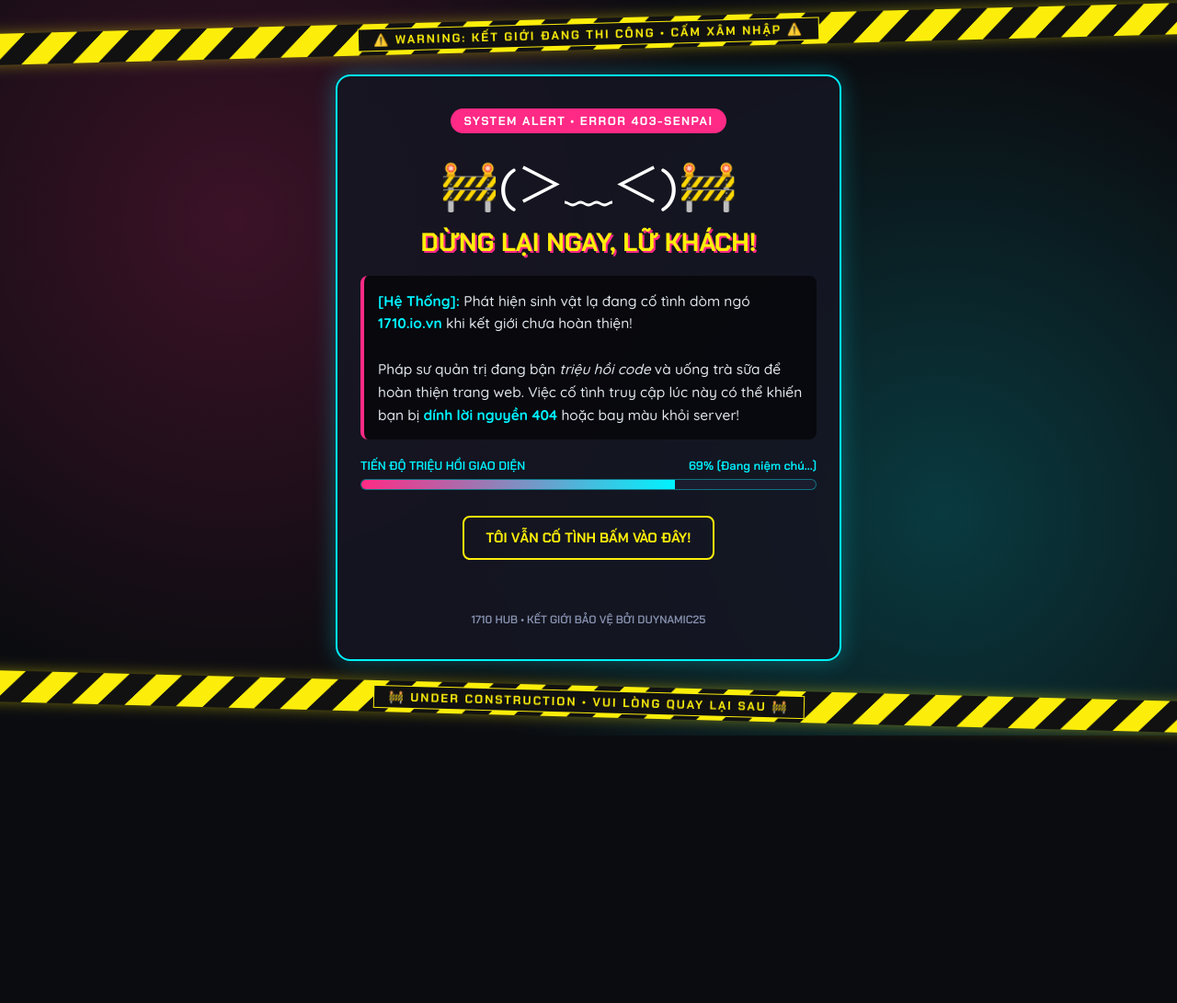
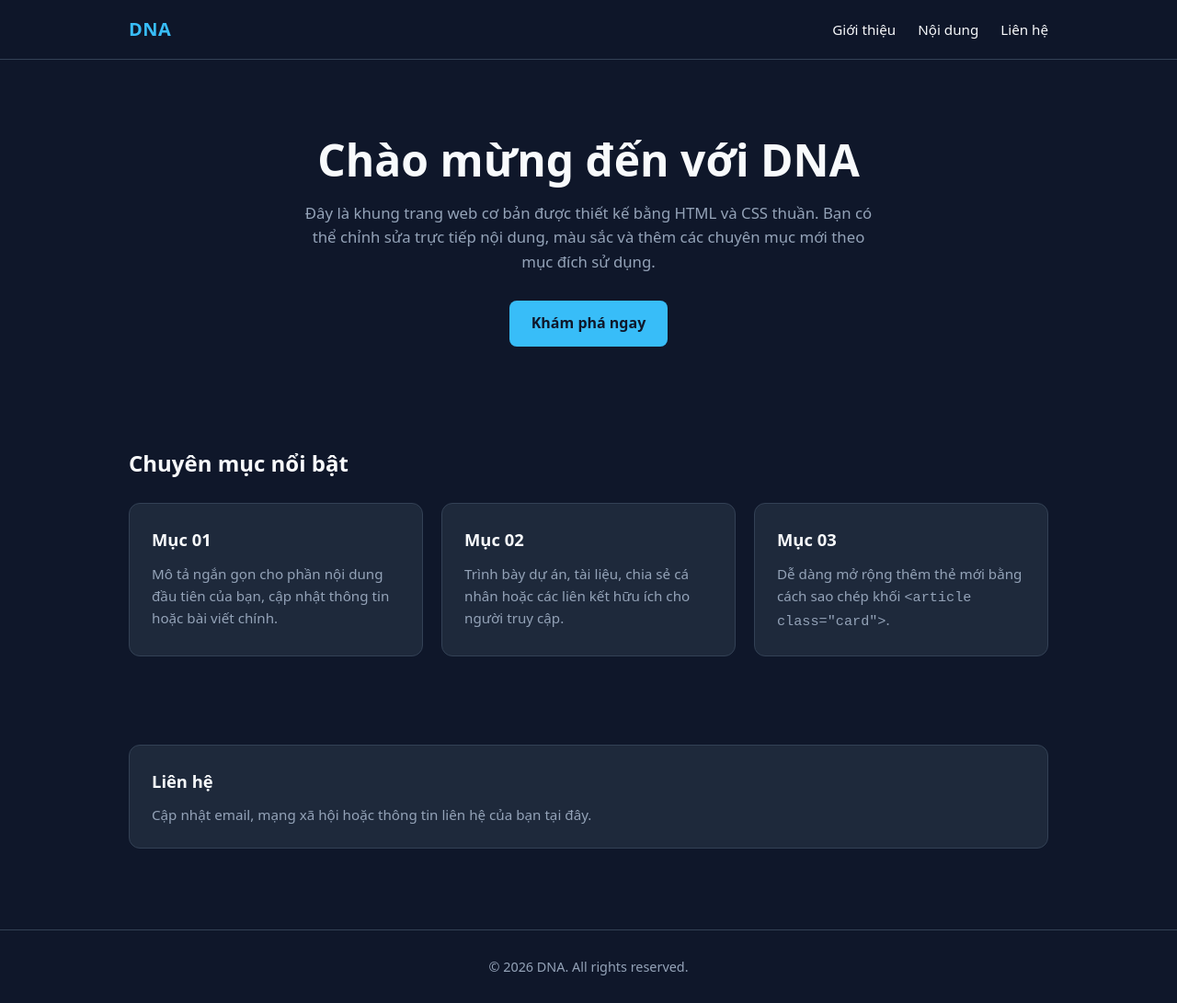
Before and after one commit to duynamlc25-sudo/1710.io.vn, a plain HTML site: page index.html in a window 1280 px wide. Shown: the whole page at 92% size. Before the commit the page ends 800 px from the top, so only its background shows below. Drawn offline with Linux system fonts and the light colour scheme.

Commit message:
Update index.html

```diff
--- a/index.html
+++ b/index.html
@@ -3,9 +3,17 @@
 <head>
   <meta charset="UTF-8" />
   <meta name="viewport" content="width=device-width, initial-scale=1.0" />
-  <title>1710.io.vn | KHU VỰC CẤM ĐỊA</title>
+  <title>DNA — Trang Thông Tin Cá Nhân</title>
   <style>
-    @import url('https://fonts.googleapis.com/css2?family=Chakra+Petch:wght@600;700&family=Quicksand:wght@500;700&display=swap');
+    :root {
+      --bg: #0f172a;
+      --surface: #1e293b;
+      --text: #f8fafc;
+      --muted: #94a3b8;
+      --accent: #38bdf8;
+      --accent-hover: #0284c7;
+      --border: #334155;
+    }
 
     * {
       box-sizing: border-box;
@@ -14,224 +22,200 @@
     }
 
     body {
-      background-color: #0b0c10;
-      background-image:
-        radial-gradient(circle at 20% 30%, rgba(255, 42, 133, 0.2) 0%, transparent 45%),
-        radial-gradient(circle at 80% 70%, rgba(0, 243, 255, 0.2) 0%, transparent 45%);
-      color: #ffffff;
-      font-family: 'Quicksand', sans-serif;
-      min-height: 100vh;
-      display: flex;
-      flex-direction: column;
-      justify-content: center;
-      align-items: center;
-      overflow-x: hidden;
-      padding: 20px;
+      font-family: system-ui, -apple-system, BlinkMacSystemFont, "Segoe UI", Roboto, sans-serif;
+      background-color: var(--bg);
+      color: var(--text);
+      line-height: 1.6;
     }
 
-    .hazard-tape {
-      position: fixed;
-      left: -10%;
-      width: 120%;
-      height: 34px;
-      background: repeating-linear-gradient(
-        -45deg,
-        #fcee0a,
-        #fcee0a 20px,
-        #111 20px,
-        #111 40px
-      );
-      display: flex;
-      align-items: center;
-      justify-content: center;
-      font-family: 'Chakra Petch', sans-serif;
-      font-weight: 700;
-      letter-spacing: 2px;
-      font-size: 13px;
-      box-shadow: 0 0 15px rgba(252, 238, 10, 0.4);
-      z-index: 10;
-    }
-
-    .tape-top { top: 20px; transform: rotate(-1.5deg); }
-    .tape-bottom { bottom: 20px; transform: rotate(1.5deg); }
-
-    .tape-text {
-      background: #111;
-      color: #fcee0a;
-      padding: 3px 16px;
-      border: 1px solid #fcee0a;
+    a {
+      color: inherit;
+      text-decoration: none;
     }
 
     .container {
-      background: rgba(20, 22, 34, 0.9);
-      border: 2px solid #00f3ff;
-      box-shadow: 0 0 25px rgba(0, 243, 255, 0.3);
-      border-radius: 16px;
-      max-width: 550px;
       width: 100%;
-      padding: 35px 25px;
-      text-align: center;
-      position: relative;
-      z-index: 5;
+      max-width: 1040px;
+      margin: 0 auto;
+      padding: 0 20px;
     }
 
-    .badge {
-      display: inline-block;
-      background: #ff2a85;
-      color: #fff;
-      font-family: 'Chakra Petch', sans-serif;
-      font-weight: 700;
-      font-size: 13px;
-      padding: 5px 14px;
-      border-radius: 50px;
-      letter-spacing: 1.5px;
-      margin-bottom: 15px;
+    /* Header */
+    header {
+      border-bottom: 1px solid var(--border);
+      background-color: rgba(15, 23, 42, 0.9);
+      position: sticky;
+      top: 0;
+      backdrop-filter: blur(8px);
     }
 
-    .anime-emoji {
-      font-size: 52px;
-      margin-bottom: 10px;
+    .nav {
+      display: flex;
+      justify-content: space-between;
+      align-items: center;
+      height: 64px;
     }
 
-    h1 {
-      font-family: 'Chakra Petch', sans-serif;
-      font-size: 28px;
-      text-transform: uppercase;
-      color: #fcee0a;
-      text-shadow: 2px 2px 0px #ff2a85;
-      margin-bottom: 15px;
+    .logo {
+      font-weight: 700;
+      font-size: 1.25rem;
+      letter-spacing: 0.5px;
+      color: var(--accent);
     }
 
-    .dialogue-box {
-      background: rgba(0, 0, 0, 0.6);
-      border-left: 4px solid #ff2a85;
-      padding: 15px;
-      border-radius: 8px;
-      text-align: left;
-      margin: 18px 0;
-      font-size: 15.5px;
-      line-height: 1.6;
-      color: #e0e6ed;
+    .nav-links {
+      display: flex;
+      gap: 24px;
+      list-style: none;
+      font-size: 0.95rem;
     }
 
-    .dialogue-box strong { color: #00f3ff; }
-
-    .progress-wrapper { margin: 20px 0; text-align: left; }
-
-    .progress-label {
-      display: flex;
-      justify-content: space-between;
-      font-family: 'Chakra Petch', sans-serif;
-      font-size: 13px;
-      color: #00f3ff;
-      margin-bottom: 6px;
+    .nav-links a:hover {
+      color: var(--accent);
     }
 
-    .progress-bar {
-      width: 100%;
-      height: 12px;
-      background: #1a1d2e;
-      border-radius: 10px;
-      overflow: hidden;
-      border: 1px solid rgba(0, 243, 255, 0.4);
+    /* Hero */
+    .hero {
+      padding: 80px 0 60px;
+      text-align: center;
     }
 
-    .progress-fill {
-      width: 69%;
-      height: 100%;
-      background: linear-gradient(90deg, #ff2a85, #00f3ff);
+    .hero h1 {
+      font-size: clamp(2rem, 5vw, 3rem);
+      line-height: 1.2;
+      margin-bottom: 16px;
     }
 
-    .btn-troll {
-      background: transparent;
-      color: #fcee0a;
-      border: 2px solid #fcee0a;
-      font-family: 'Chakra Petch', sans-serif;
-      font-weight: 700;
-      font-size: 15px;
+    .hero p {
+      max-width: 620px;
+      margin: 0 auto 28px;
+      color: var(--muted);
+      font-size: 1.05rem;
+    }
+
+    .btn {
+      display: inline-block;
+      background-color: var(--accent);
+      color: #0f172a;
+      font-weight: 600;
       padding: 12px 24px;
       border-radius: 8px;
-      cursor: pointer;
-      margin-top: 8px;
-      text-transform: uppercase;
+      transition: background-color 0.2s ease;
     }
 
-    .btn-troll:hover {
-      background: #fcee0a;
-      color: #000;
+    .btn:hover {
+      background-color: var(--accent-hover);
+      color: #ffffff;
     }
 
-    #secret-msg {
-      margin-top: 15px;
-      font-size: 15px;
-      color: #ff2a85;
-      font-weight: 700;
-      min-height: 22px;
+    /* Sections / Cards */
+    section {
+      padding: 48px 0;
     }
 
-    .footer-tag {
-      margin-top: 20px;
-      font-size: 12px;
-      color: #8892b0;
-      font-family: 'Chakra Petch', sans-serif;
+    .section-title {
+      font-size: 1.5rem;
+      margin-bottom: 24px;
+    }
+
+    .grid {
+      display: grid;
+      grid-template-columns: repeat(auto-fit, minmax(260px, 1fr));
+      gap: 20px;
+    }
+
+    .card {
+      background-color: var(--surface);
+      border: 1px solid var(--border);
+      border-radius: 12px;
+      padding: 24px;
+    }
+
+    .card h3 {
+      margin-bottom: 10px;
+      font-size: 1.15rem;
+    }
+
+    .card p {
+      color: var(--muted);
+      font-size: 0.95rem;
+    }
+
+    /* Footer */
+    footer {
+      border-top: 1px solid var(--border);
+      padding: 28px 0;
+      margin-top: 40px;
+      text-align: center;
+      color: var(--muted);
+      font-size: 0.9rem;
+    }
+
+    @media (max-width: 600px) {
+      .nav-links {
+        gap: 14px;
+        font-size: 0.85rem;
+      }
     }
   </style>
 </head>
 <body>
+  <header>
+    <div class="container nav">
+      <a href="#" class="logo">DNA</a>
+      <ul class="nav-links">
+        <li><a href="#gioi-thieu">Giới thiệu</a></li>
+        <li><a href="#noi-dung">Nội dung</a></li>
+        <li><a href="#lien-he">Liên hệ</a></li>
+      </ul>
+    </div>
+  </header>
 
-  <div class="hazard-tape tape-top">
-    <span class="tape-text">⚠️ WARNING: KẾT GIỚI ĐANG THI CÔNG • CẤM XÂM NHẬP ⚠️</span>
-  </div>
+  <main>
+    <section class="hero" id="gioi-thieu">
+      <div class="container">
+        <h1>Chào mừng đến với DNA</h1>
+        <p>
+          Đây là khung trang web cơ bản được thiết kế bằng HTML và CSS thuần. Bạn có thể chỉnh sửa trực tiếp nội dung, màu sắc và thêm các chuyên mục mới theo mục đích sử dụng.
+        </p>
+        <a href="#noi-dung" class="btn">Khám phá ngay</a>
+      </div>
+    </section>
 
-  <div class="container">
-    <div class="badge">SYSTEM ALERT • ERROR 403-SENPAI</div>
-    <div class="anime-emoji">🚧(＞﹏＜)🚧</div>
-    <h1>Dừng lại ngay, Lữ Khách!</h1>
+    <section id="noi-dung">
+      <div class="container">
+        <h2 class="section-title">Chuyên mục nổi bật</h2>
+        <div class="grid">
+          <article class="card">
+            <h3>Mục 01</h3>
+            <p>Mô tả ngắn gọn cho phần nội dung đầu tiên của bạn, cập nhật thông tin hoặc bài viết chính.</p>
+          </article>
+          <article class="card">
+            <h3>Mục 02</h3>
+            <p>Trình bày dự án, tài liệu, chia sẻ cá nhân hoặc các liên kết hữu ích cho người truy cập.</p>
+          </article>
+          <article class="card">
+            <h3>Mục 03</h3>
+            <p>Dễ dàng mở rộng thêm thẻ mới bằng cách sao chép khối <code>&lt;article class="card"&gt;</code>.</p>
+          </article>
+        </div>
+      </div>
+    </section>
 
-    <div class="dialogue-box">
-      <p><strong>[Hệ Thống]:</strong> Phát hiện sinh vật lạ đang cố tình dòm ngó <strong>1710.io.vn</strong> khi kết giới chưa hoàn thiện!</p>
-      <br />
-      <p>Pháp sư quản trị đang bận <em>triệu hồi code</em> và uống trà sữa để hoàn thiện trang web. Việc cố tình truy cập lúc này có thể khiến bạn bị <strong>dính lời nguyền 404</strong> hoặc bay màu khỏi server!</p>
+    <section id="lien-he">
+      <div class="container">
+        <div class="card">
+          <h3>Liên hệ</h3>
+          <p>Cập nhật email, mạng xã hội hoặc thông tin liên hệ của bạn tại đây.</p>
+        </div>
+      </div>
+    </section>
+  </main>
+
+  <footer>
+    <div class="container">
+      <p>&copy; 2026 DNA. All rights reserved.</p>
     </div>
-
-    <div class="progress-wrapper">
-      <div class="progress-label">
-        <span>TIẾN ĐỘ TRIỆU HỒI GIAO DIỆN</span>
-        <span>69% (Đang niệm chú...)</span>
-      </div>
-      <div class="progress-bar">
-        <div class="progress-fill"></div>
-      </div>
-    </div>
-
-    <button class="btn-troll" onclick="triggerWarning()">Tôi vẫn cố tình bấm vào đây!</button>
-    <div id="secret-msg"></div>
-
-    <div class="footer-tag">1710 HUB • KẾT GIỚI BẢO VỆ BỞI DUYNAMIC25</div>
-  </div>
-
-  <div class="hazard-tape tape-bottom">
-    <span class="tape-text">🚧 UNDER CONSTRUCTION • VUI LÒNG QUAY LẠI SAU 🚧</span>
-  </div>
-
-  <script>
-    let clickCount = 0;
-    const messages = [
-      "Này! Đã bảo là đang xây dựng mà, đừng có bấm nữa! (╬ Ò﹏Ó)",
-      "Bấm nữa là hệ thống tự động trừ 1000 điểm nhân phẩm đó nha! (¬_¬ )",
-      "Thôi được rồi, lì quá đi mất! Quay lại sau vài hôm nữa nhé Senpai~ (づ｡◕‿‿◕｡)づ"
-    ];
-
-    function triggerWarning() {
-      const msgBox = document.getElementById("secret-msg");
-      if (clickCount < messages.length) {
-        msgBox.textContent = messages[clickCount];
-        clickCount++;
-      } else {
-        msgBox.textContent = "Hệ thống đã khóa nút bấm vì bạn quá lì! (x_x)";
-      }
-    }
-  </script>
-
+  </footer>
 </body>
 </html>
```
